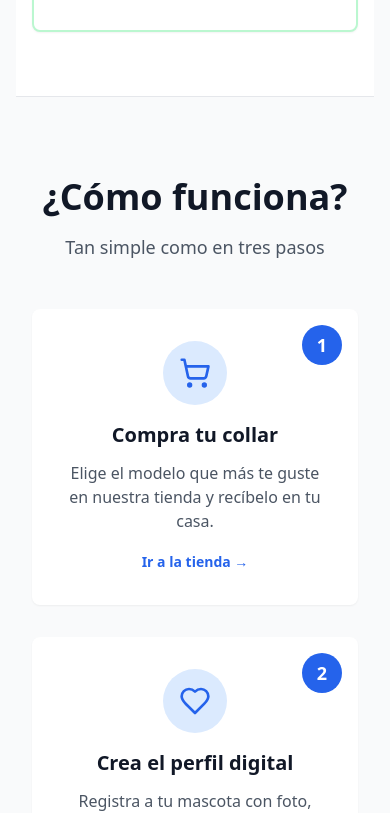
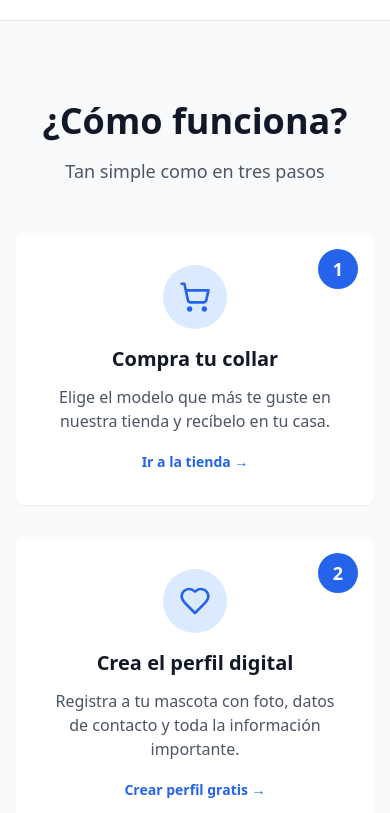
Before and after one commit to Million1701/Lulutracker, a React (Vite) app: page / in a window 390 px wide. Shown: the part 1765-2578 px from the top of the page. Built offline with nearby package versions, Linux system fonts and the light colour scheme; no server answers.

Commit message:
Cambios en el layoutmain y petform

```diff
--- a/src/components/PetForm.tsx
+++ b/src/components/PetForm.tsx
@@ -575,8 +575,8 @@ const PetForm: React.FC<PetFormProps> = ({
   ];
 
   return (
-    <div className="max-w-2xl mx-auto w-full h-full sm:h-fit sm:max-h-[800px] overflow-auto my-8">
-      <Card className="p-4 sm:p-8 rounded-none sm:rounded-lg pb-24 sm:pb-8 sm:bg-white">
+    <div className="max-w-2xl mx-auto w-full h-full sm:h-fit sm:max-h-[800px] overflow-auto my-0 sm:my-8">
+      <Card className="p-4 sm:p-8 rounded-none sm:rounded-lg pb-24 sm:pb-8 sm:bg-white sm:border sm:border-gray-200">
         <h2 className="text-3xl font-bold text-gray-900 mb-2">
           {isEditMode ? 'Editar mascota' : 'Registra tu mascota'}
         </h2>
--- a/src/layouts/MainLayout.tsx
+++ b/src/layouts/MainLayout.tsx
@@ -6,7 +6,7 @@ const MainLayout = () => {
   return (
     <div className="flex min-h-screen flex-col">
       <Navbar />
-      <main className="flex-1 bg-gray-50 px-4">
+      <main className="flex-1 bg-gray-50">
         <Outlet />
       </main>
       <Footer />
```
